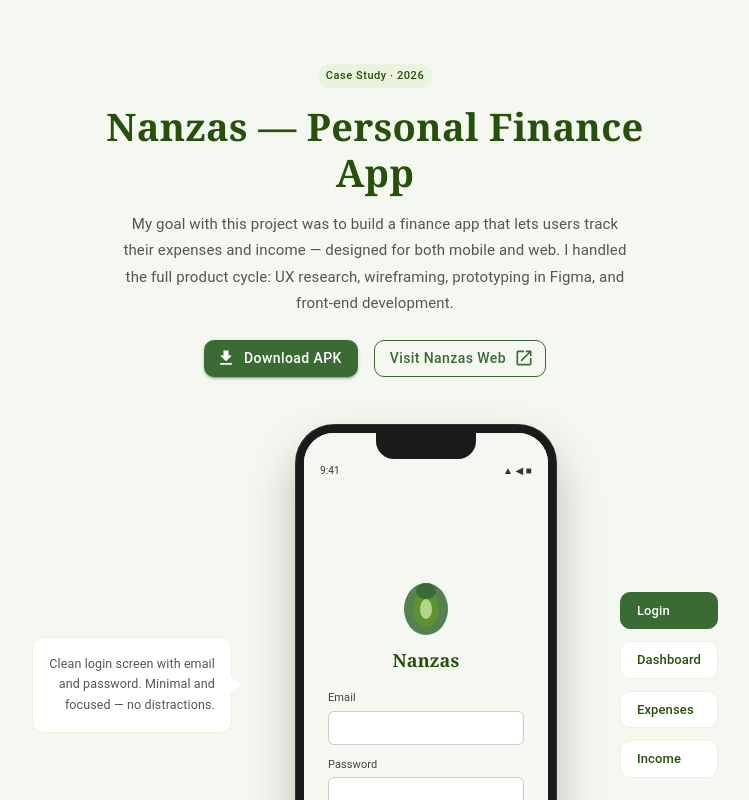
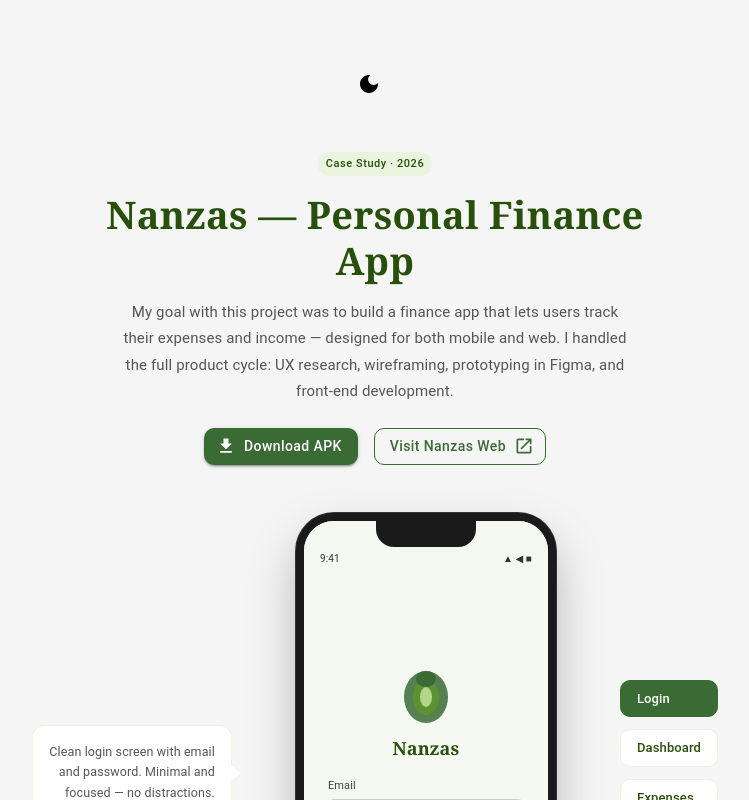
Before and after one commit to RomiRao/portfolio, a React (Vite) app: page /project/nanzas in a window 1280 px wide. Shown: the top 800 px of the page, without its empty margins (265-1014 px from the left). Built offline with nearby package versions, Linux system fonts and the light colour scheme.

Commit message:
configuro rutas y configuro theme

```diff
--- a/src/App.jsx
+++ b/src/App.jsx
@@ -1,5 +1,8 @@
 import { useState, useEffect } from "react";
+import { useDarkMode } from "./context/themeContext.jsx";
+
 import WbSunnyIcon from "@mui/icons-material/WbSunny";
+import DarkModeIcon from "@mui/icons-material/DarkMode";
 
 import "./App.css";
 import Header from "./components/header/header";
@@ -20,30 +23,12 @@
   createTheme,
   useMediaQuery,
 } from "@mui/material";
-import NanzasProject from "./components/proyects/nanzas/nanzas.jsx";
-import { BrowserRouter, Routes, Route } from "react-router-dom";
 
 function App() {
-  const prefersDarkMode = useMediaQuery("(prefers-color-scheme: dark)");
-  const [darkMode, setDarkMode] = useState(prefersDarkMode);
+  const { darkMode, handleThemeToggle, theme } = useDarkMode();
+
   const sections = ["", "ux", "about", "skills", "front", "contact"];
 
-  const theme = createTheme({
-    palette: {
-      mode: darkMode ? "dark" : "light",
-      background: {
-        default: darkMode ? "#121212" : "#f5f5f5", // Fondo general
-        paper: darkMode ? "transparent" : "transparent", // Fondo AppBar en modo claro
-      },
-      text: {
-        primary: darkMode ? "#ffffff" : "#000000", // Color de texto
-      },
-    },
-  });
-
-  const handleThemeToggle = () => {
-    setDarkMode((prevMode) => !prevMode);
-  };
   const sectionRoutes = {
     "": "/",
     ux: "#ux",
@@ -78,14 +63,9 @@
     };
   }, []);
 
+  if (!theme) return null;
+
   return (
-    <ThemeProvider theme={theme}>
-      <CssBaseline />
-      <BrowserRouter>
-        <Routes>
-          <Route
-            path="/"
-            element={
     <Box
       sx={{
         minHeight: "100vh",
@@ -109,12 +89,8 @@
             backgroundColor: "transparent !important",
           }}
         >
-                    <IconButton
-                      color="inherit"
-                      onClick={handleThemeToggle}
-                      edge="start"
-                    >
-                      <WbSunnyIcon />
+          <IconButton color="inherit" onClick={handleThemeToggle} edge="start">
+            {darkMode ? <WbSunnyIcon /> : <DarkModeIcon />}
           </IconButton>
           <Typography variant="h6" sx={{ flexGrow: 1 }}></Typography>
           {[
@@ -124,12 +100,7 @@
             { text: "Front Proyects", path: "#front" },
             { text: "Contact", path: "#contact" },
           ].map(({ text, path }) => (
-                      <Button
-                        key={text}
-                        color="inherit"
-                        component="a"
-                        href={path}
-                      >
+            <Button key={text} color="inherit" component="a" href={path}>
               {text}
             </Button>
           ))}
@@ -151,12 +122,6 @@
         <Contact id="contact" />
       </Box>
     </Box>
-            }
-          />
-          <Route path="/project/nanzas" element={<NanzasProject />} />
-        </Routes>
-      </BrowserRouter>
-    </ThemeProvider>
   );
 }
 
--- a/src/components/proyects/nanzas/nanzas.jsx
+++ b/src/components/proyects/nanzas/nanzas.jsx
@@ -1,7 +1,10 @@
 import { useState } from "react";
-import { Box, Typography, Button, Chip } from "@mui/material";
+import { Box, Typography, Button, Chip, IconButton } from "@mui/material";
 import DownloadIcon from "@mui/icons-material/Download";
 import OpenInNewIcon from "@mui/icons-material/OpenInNew";
+import { useDarkMode } from "../../../context/themeContext";
+import WbSunnyIcon from "@mui/icons-material/WbSunny";
+import DarkModeIcon from "@mui/icons-material/DarkMode";
 
 const green = {
   primary: "#3A6B35",
@@ -352,15 +355,17 @@
 }
 
 export default function NanzasProject() {
+  const { darkMode, handleThemeToggle, theme } = useDarkMode();
   const [activeScreen, setActiveScreen] = useState("login");
 
   const currentNote = screens.find((s) => s.id === activeScreen)?.note;
 
+  if (!theme) return null;
   return (
     <Box
       sx={{
-        minHeight: "100vh",
-        bgcolor: green.soft,
+        minHeight: "100dvh",
+
         display: "flex",
         flexDirection: "column",
         alignItems: "center",
@@ -369,6 +374,9 @@
         gap: 6,
       }}
     >
+      <IconButton color="inherit" onClick={handleThemeToggle} edge="start">
+        {darkMode ? <WbSunnyIcon /> : <DarkModeIcon />}
+      </IconButton>
       {/* Header */}
       <Box sx={{ textAlign: "center", maxWidth: 600 }}>
         <Chip
--- /dev/null
+++ b/src/context/themeContext.jsx
@@ -0,0 +1,52 @@
+import { createContext, useContext, useState } from "react";
+import {
+  useMediaQuery,
+  ThemeProvider,
+  createTheme,
+  CssBaseline,
+} from "@mui/material";
+
+const ThemeContext = createContext();
+
+export function ThemeProviderCustom({ children }) {
+  const prefersDarkMode = window.matchMedia(
+    "(prefers-color-scheme: dark)"
+  ).matches;
+
+  const [darkMode, setDarkMode] = useState(() => {
+    const saved = localStorage.getItem("darkMode");
+    if (saved !== null) return JSON.parse(saved);
+    return prefersDarkMode;
+  });
+
+  const handleThemeToggle = () => {
+    setDarkMode((prev) => {
+      localStorage.setItem("darkMode", JSON.stringify(!prev));
+      return !prev;
+    });
+  };
+
+  const theme = createTheme({
+    palette: {
+      mode: darkMode ? "dark" : "light",
+      background: {
+        default: darkMode ? "#121212" : "#f5f5f5",
+        paper: "transparent",
+      },
+      text: {
+        primary: darkMode ? "#ffffff" : "#000000",
+      },
+    },
+  });
+
+  return (
+    <ThemeContext.Provider value={{ darkMode, handleThemeToggle, theme }}>
+      <ThemeProvider theme={theme}>
+        <CssBaseline />
+        {children}
+      </ThemeProvider>
+    </ThemeContext.Provider>
+  );
+}
+
+export const useDarkMode = () => useContext(ThemeContext);
--- a/src/main.jsx
+++ b/src/main.jsx
@@ -2,9 +2,19 @@
 import { createRoot } from "react-dom/client";
 import "./index.css";
 import App from "./App.jsx";
+import NanzasProject from "./components/proyects/nanzas/nanzas.jsx";
+import { BrowserRouter, Routes, Route } from "react-router-dom";
+import { ThemeProviderCustom } from "./context/themeContext.jsx";
 
 createRoot(document.getElementById("root")).render(
   <StrictMode>
-    <App />
+    <ThemeProviderCustom>
+      <BrowserRouter>
+        <Routes>
+          <Route path="/" element={<App />} />
+          <Route path="/project/nanzas" element={<NanzasProject />} />
+        </Routes>
+      </BrowserRouter>
+    </ThemeProviderCustom>
   </StrictMode>
 );
```
Lines whose indentation alone changed are shown as unchanged.
